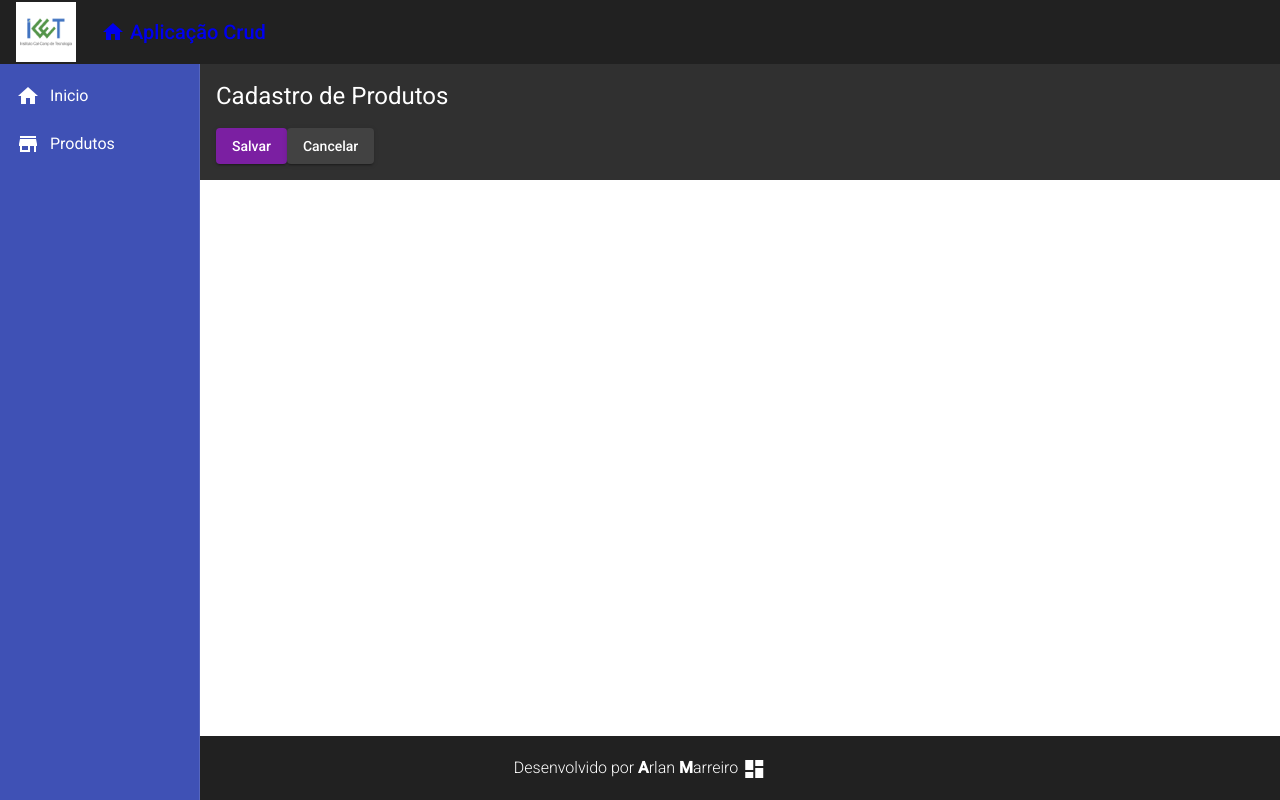
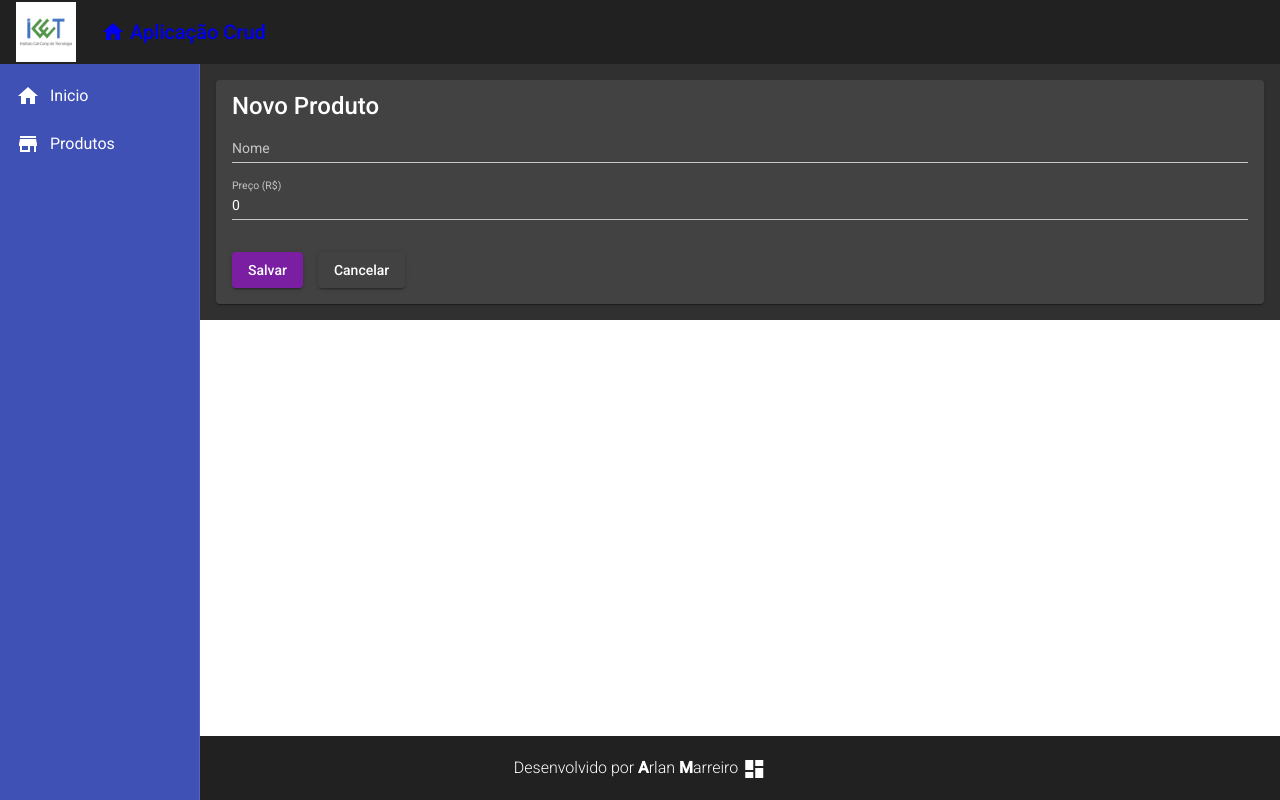
Before and after one commit to arlansonic/Crud-Angular, an Angular app in the folder frontend/: page /products/create in a window 1280 px wide. Built offline with nearby package versions, Linux system fonts and the light colour scheme.

Commit message:
Product Creation Form

```diff
--- a/frontend/src/app/components/product/product-create/product-create.component.css
+++ b/frontend/src/app/components/product/product-create/product-create.component.css
@@ -0,0 +1,8 @@
+form {
+    display: flex;
+    flex-direction: column;
+}
+
+button {
+    margin: 15px 15px 0px 0px;
+}
--- a/frontend/src/app/components/product/product-create/product-create.component.html
+++ b/frontend/src/app/components/product/product-create/product-create.component.html
@@ -1,9 +1,21 @@
-<h1>Cadastro de Produtos</h1>
+<!-- <h1>Cadastro de Produtos</h1> -->
+<mat-card>
+    <mat-card-title>Novo Produto</mat-card-title>
+    <form>
+        <mat-form-field>
+            <input matInput placeholder="Nome" [(ngModel)]="product.name" name="name">
+        </mat-form-field>
 
-<button mat-raised-button (click)="createProduct()" color="primary">
+        <mat-form-field>
+            <input matInput placeholder="Preço (R$)" [(ngModel)]="product.price" name="price">
+        </mat-form-field>
+    </form>
+
+    <button mat-raised-button (click)="createProduct()" color="primary">
     Salvar
 </button>
 
-<button mat-raised-button (click)="cancel()">
+    <button mat-raised-button (click)="cancel()">
     Cancelar
 </button>
+</mat-card>
--- a/frontend/src/app/components/product/product-create/product-create.component.ts
+++ b/frontend/src/app/components/product/product-create/product-create.component.ts
@@ -12,7 +12,7 @@ export class ProductCreateComponent implements OnInit {
 
   product: Product = {
     name: '',
-    price: null
+    price: 0
   }
 
   constructor(private ProductService: ProductService,
--- a/frontend/src/app/components/product/product.model.ts
+++ b/frontend/src/app/components/product/product.model.ts
@@ -1,5 +1,5 @@
-export interface Product{
+export interface    Product{
     id?: number
     name: string
-    price: number
+    price: number | null
 }
```
Also changed, not shown: frontend/src/app/app.module.ts (+8 -1 lines), 1 other file (tests, documents, lock files or other folders).
